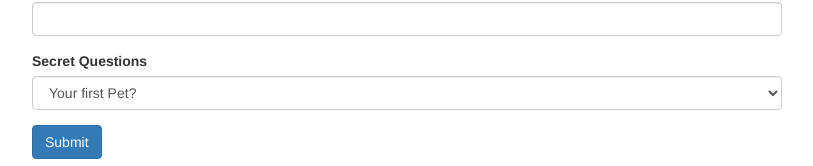
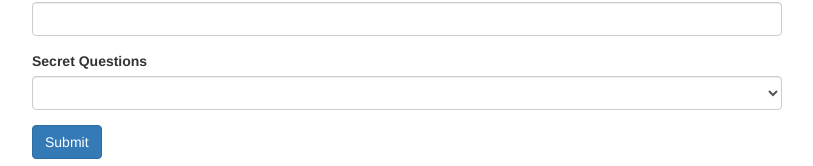
Before and after one commit to kubilaye/ng-assignments, an Angular app in the folder forms-td/: page / in a window 1280 px wide. Shown: the part 131-297 px from the top of the page, without its empty margins (233-1046 px from the left). Built offline with nearby package versions, Linux system fonts and the light colour scheme.

Commit message:
appending form elements to NgForm object using ngModel

```diff
--- a/forms-td/src/app/app.component.html
+++ b/forms-td/src/app/app.component.html
@@ -5,17 +5,17 @@
         <div id="user-data">
           <div class="form-group">
             <label for="username">Username</label>
-            <input type="text" id="username" class="form-control">
+            <input type="text" id="username" class="form-control" ngModel name="username">
           </div>
           <button class="btn btn-default" type="button">Suggest an Username</button>
           <div class="form-group">
             <label for="email">Mail</label>
-            <input type="email" id="email" class="form-control">
+            <input type="email" id="email" class="form-control" ngModel name="email">
           </div>
         </div>
         <div class="form-group">
           <label for="secret">Secret Questions</label>
-          <select id="secret" class="form-control">
+          <select id="secret" class="form-control" ngModel name="secret">
             <option value="pet">Your first Pet?</option>
             <option value="teacher">Your first teacher?</option>
           </select>
--- a/forms-td/src/app/app.component.ts
+++ b/forms-td/src/app/app.component.ts
@@ -7,15 +7,11 @@
   styleUrls: ['./app.component.css']
 })
 export class AppComponent {
-  @ViewChild('myForm') signupForm: NgForm; // alternative
-
   suggestUserName() {
     const suggestedName = 'Superuser';
   }
 
   submitForm(form: NgForm) {
     console.log(form);
-    // using view child (alternative)
-    console.log(this.signupForm);
   }
 }
```
